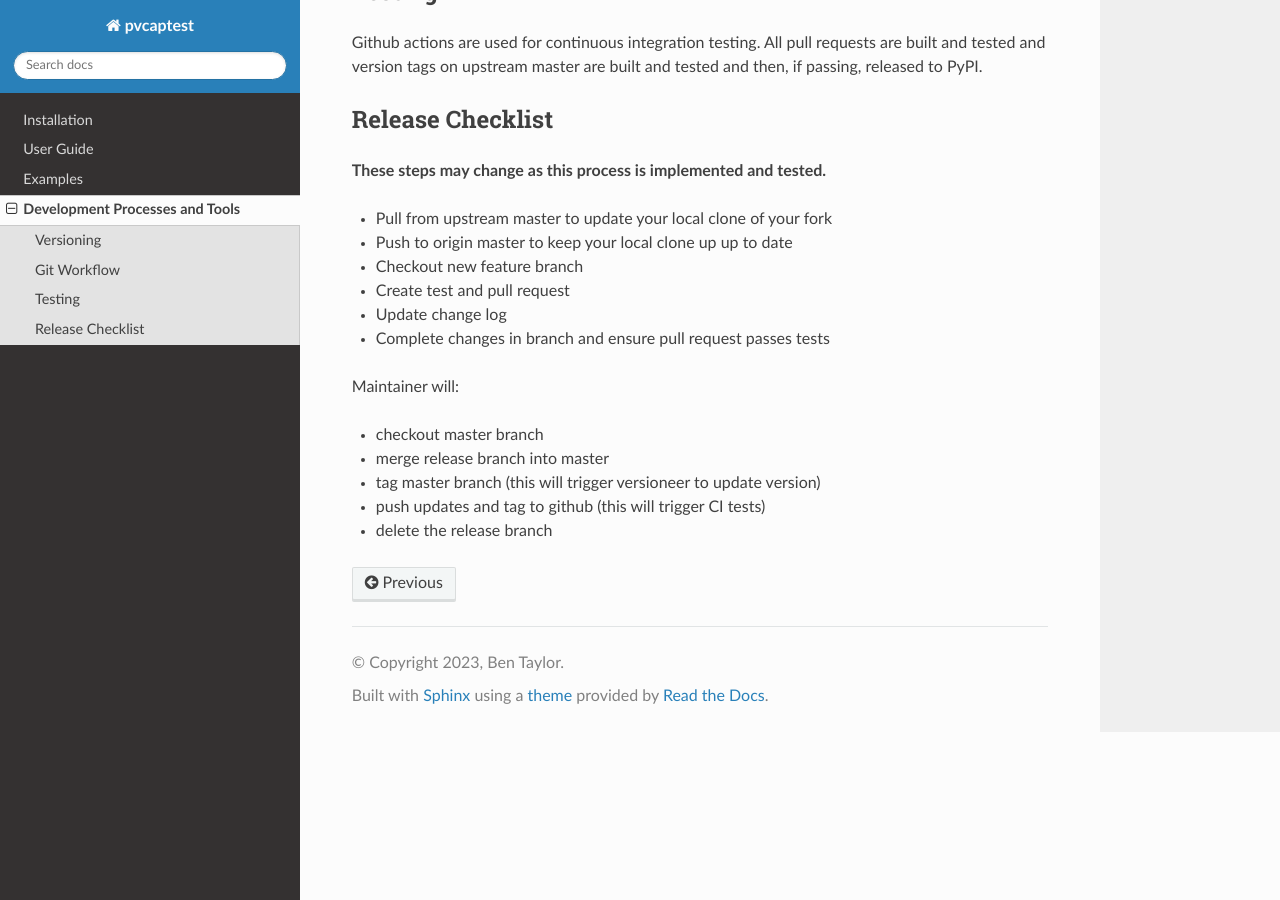
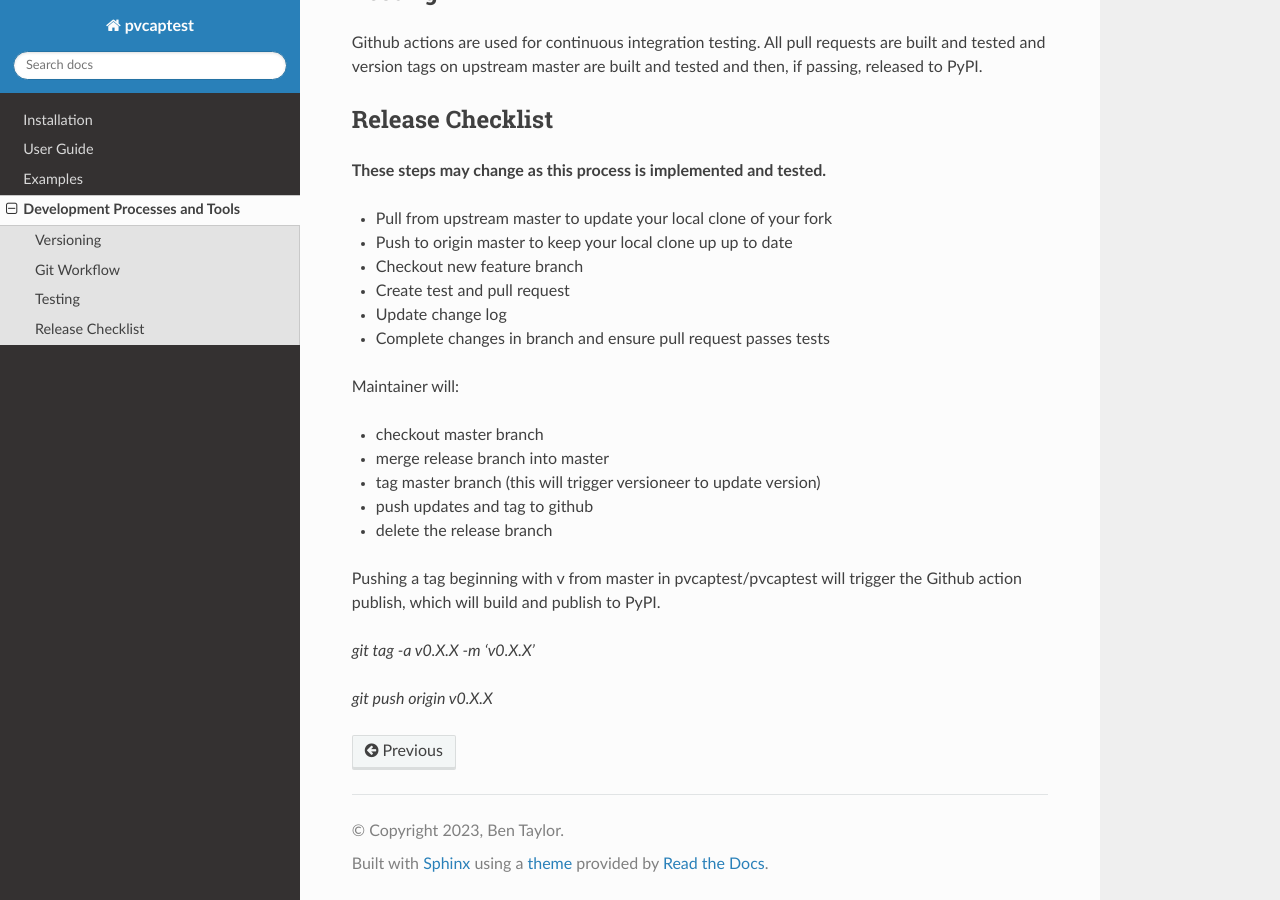
Before and after one commit to pvcaptest/pvcaptest, a Sphinx documentation site: the page built from docs/release.rst, in a window 1280 px wide and 900 px high, scrolled down 729 px. Built offline with Sphinx 7.4.7 and the Read the Docs theme 2.0.0, drawn with Linux system fonts in a browser that asks for light colours; pages that are not in the unit, such as notebooks, are missing from menus.

Commit message:
Adds github action to build and publish to pypi

```diff
--- a/docs/release.rst
+++ b/docs/release.rst
@@ -45,5 +45,11 @@ Maintainer will:
 - checkout master branch
 - merge release branch into master
 - tag master branch (this will trigger versioneer to update version)
-- push updates and tag to github (this will trigger CI tests)
+- push updates and tag to github
 - delete the release branch
+
+Pushing a tag beginning with v from master in pvcaptest/pvcaptest will trigger the Github action publish, which will build and publish to PyPI.
+
+`git tag -a v0.X.X -m 'v0.X.X'`
+
+`git push origin v0.X.X`
```
Also changed, not shown: CHANGELOG.md (+1 -0 lines), 1 other file.
